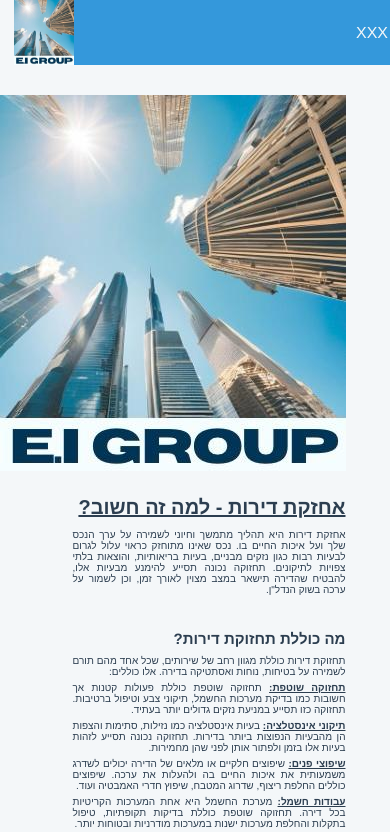
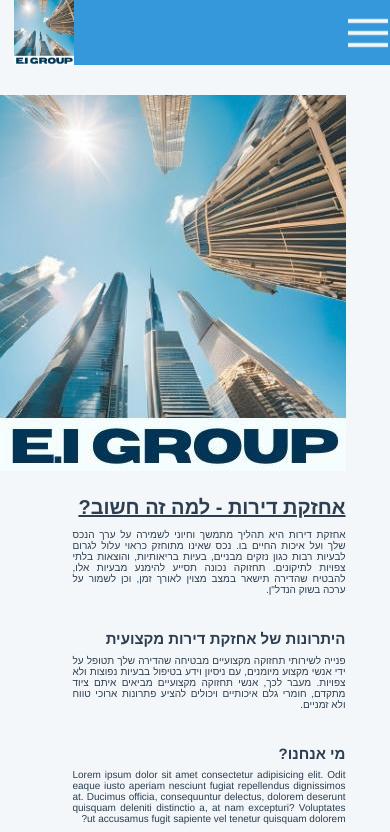
Before and after one commit to Israel0608/landing, a React (Create React App) app: page / in a window 390 px wide. Shown: the top 832 px of the page. Built offline with nearby package versions, Linux system fonts and the light colour scheme.

Commit message:
added hamburger and navlinks

```diff
--- a/src/Components/AboutSection/AboutSection.tsx
+++ b/src/Components/AboutSection/AboutSection.tsx
@@ -18,6 +18,21 @@ function AboutSection(): JSX.Element {
           אחזקת דירות היא תהליך מתמשך וחיוני לשמירה על ערך הנכס שלך ועל איכות החיים בו. נכס שאינו מתוחזק כראוי עלול לגרום לבעיות רבות כגון
           נזקים מבניים, בעיות בריאותיות, והוצאות בלתי צפויות לתיקונים. תחזוקה נכונה תסייע להימנע מבעיות אלו, להבטיח שהדירה תישאר
           במצב מצוין לאורך זמן, וכן לשמור על ערכה בשוק הנדל"ן.
+        </p>
+      </article>
+
+      <article id='advantages'>
+        <h2>היתרונות של אחזקת דירות מקצועית</h2>
+        <p>
+          פנייה לשירותי תחזוקה מקצועיים מבטיחה שהדירה שלך תטופל על ידי אנשי מקצוע מיומנים, עם ניסיון וידע בטיפול בבעיות נפוצות ולא צפויות.
+          מעבר לכך, אנשי תחזוקה מקצועיים מביאים איתם ציוד מתקדם, חומרי גלם איכותיים ויכולים להציע פתרונות ארוכי טווח ולא זמניים.
+        </p>
+      </article>
+
+      <article id='who-are-we'>
+        <h2>מי אנחנו?</h2>
+        <p>
+          Lorem ipsum dolor sit amet consectetur adipisicing elit. Odit eaque iusto aperiam nesciunt fugiat repellendus dignissimos at. Ducimus officia, consequuntur delectus, dolorem deserunt quisquam deleniti distinctio a, at nam excepturi? Voluptates ut accusamus fugit sapiente vel tenetur quisquam dolorem?
         </p>
       </article>
 
@@ -48,14 +63,6 @@ function AboutSection(): JSX.Element {
             טיפול במדשאות והדברה בעת הצורך.
           </li>
         </ul>
-      </article>
-
-      <article>
-        <h2>היתרונות של אחזקת דירות מקצועית</h2>
-        <p>
-          פנייה לשירותי תחזוקה מקצועיים מבטיחה שהדירה שלך תטופל על ידי אנשי מקצוע מיומנים, עם ניסיון וידע בטיפול בבעיות נפוצות ולא צפויות.
-          מעבר לכך, אנשי תחזוקה מקצועיים מביאים איתם ציוד מתקדם, חומרי גלם איכותיים ויכולים להציע פתרונות ארוכי טווח ולא זמניים.
-        </p>
       </article>
 
       <article>
--- a/src/Components/ContactsForm/Contact.tsx
+++ b/src/Components/ContactsForm/Contact.tsx
@@ -15,7 +15,7 @@ const ContactForm: React.FC = () => {
   }
 
   return (
-    <form onSubmit={handleSubmit} className='form'>
+    <form onSubmit={handleSubmit} className='form' id='contact-us'>
       <h2>צרו קשר</h2>
       <div className="inputs-container">
         <input
--- a/src/Components/NavBar/NavBar.scss
+++ b/src/Components/NavBar/NavBar.scss
@@ -43,7 +43,7 @@
 
             a {
                 height: 100%;
-                width: 100%;
+                width: fit-content;
                 display: flex;
                 justify-content: center;
                 align-items: center;
@@ -57,6 +57,7 @@
                 &:hover {
                     background-color: var(--primary-color);
                     color: var(--background-color);
+                    cursor: pointer;
                 }
             }
         }
@@ -85,6 +86,14 @@
                     display: inline-block;
                     height: 65px;
                     margin-left: auto;
+                    background-color: transparent;
+
+                    a {
+                        img {
+                            background-color: transparent;
+                            height: 40px;
+                        }
+                    }
                 }
 
                 &.logo {
@@ -114,6 +123,7 @@
                         height: 65px;
                         font-size: 3em;
                         justify-content: flex-start;
+                        width: 100%;
                     }
                 }
             }
--- a/src/Components/NavBar/NavBar.tsx
+++ b/src/Components/NavBar/NavBar.tsx
@@ -2,6 +2,7 @@ import React, { useRef, useState } from 'react';
 import { HashLink } from 'react-router-hash-link';
 import './Navbar.scss';
 import logo from "../../Assets/images/logo-page.jpeg"
+import hamburgerMenu from "../../Assets/images/hamburger-menu.png"
 
 const Navbar: React.FC = () => {
 
@@ -12,17 +13,29 @@ const Navbar: React.FC = () => {
       <ul className='outer-ul'>
 
         <li className="trigger" onClick={() => setIsOpen(!isOpen)}>
-          <a>XXX</a>
+          <a>
+            <img src={hamburgerMenu} alt="hamburgerMenu" />
+          </a>
         </li>
         <li className="logo">
           <img src={logo} alt="logo" />
         </li>
-        <li className={`li-inner-ul ${isOpen? "is-open": ""}`}>
+        <li className={`li-inner-ul ${isOpen ? "is-open" : ""}`}>
           <ul className='inner-ul'>
             <li>
-              <a href="#about">בית</a>
-              <a href="#about">אודותינו</a>
-              <a href="#Contact">צור קשר</a>
+              <a onClick={(e) => {
+                e.preventDefault();
+                document.getElementById('advantages').scrollIntoView({ behavior: "smooth" })
+              }}>יתרונות</a>
+              <a onClick={(e) => {
+                e.preventDefault();
+                document.getElementById('who-are-we').scrollIntoView({ behavior: "smooth" })
+              }}>מי אנחנו</a>
+              <a
+                onClick={(e) => {
+                  e.preventDefault();
+                  document.getElementById('contact-us').scrollIntoView({ behavior: "smooth" })
+                }}>צור קשר</a>
             </li>
           </ul>
         </li>
```
Also changed, not shown: src/Assets/images/hamburger-menu.png (added). Lines whose indentation alone changed are shown as unchanged.
